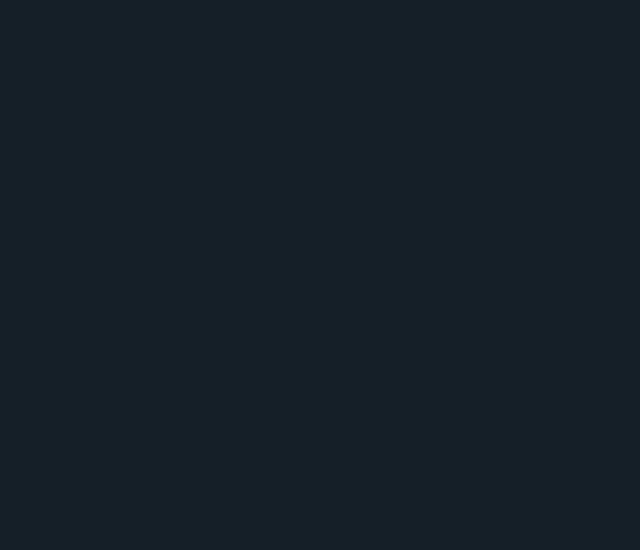
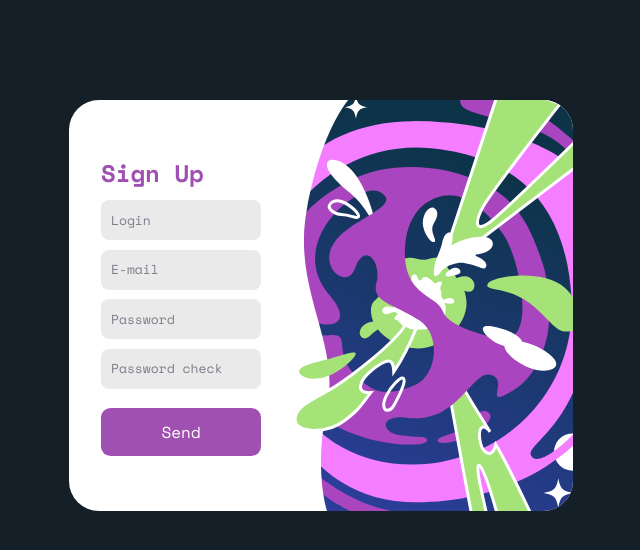
Before and after one commit to mayamolodec/astro-quiz-app, a React (Vite) app: page /signup in a window 1280 px wide. Before the commit this address had no page. Shown: the top 550 px of the page, without its empty margins (319-959 px from the left). Built offline with nearby package versions, Linux system fonts and the light colour scheme.

Commit message:
Add fields verification

```diff
--- a/src/App.jsx
+++ b/src/App.jsx
@@ -10,7 +10,7 @@ function App() {
     <>
       <Routes>
         <Route path="/quiz" element={<ListQuizzes />} />
-        <Route path="/regiform" element={< RegisterForm />} />
+        <Route path="/signup" element={< RegisterForm />} />
         <Route path="/quiz/:id" element={<QuizCard />} />
         <Route path="/" element={<Navigate to="/quiz" replace />} />
       </Routes>
--- a/src/components/RegisterForm/RegisterForm.module.scss
+++ b/src/components/RegisterForm/RegisterForm.module.scss
@@ -4,22 +4,9 @@ $border-width: 0.0625em;
 $border-radius: 1.875em;
 $border-radius-small: 0.6em;
 
-@keyframes fancyFade {
-    0% {
-        opacity: 0;
-        transform: scale(0.98);
-        filter: blur(0.25em);
-    }
-
-    100% {
-        opacity: 1;
-        transform: scale(1);
-        filter: blur(0);
-    }
-}
 
 .container {
-    animation: fancyFade 0.8s ease-out;
+    animation-fill-mode: both;
     display: flex;
     flex-direction: row;
     align-items: center;
@@ -29,6 +16,8 @@ $border-radius-small: 0.6em;
     width: 100%;
     max-width: fit-content;
     overflow: hidden;
+    animation: fancyFade 0.8s ease-out;
+
 
     &__form {
         margin: 2em;
@@ -37,6 +26,12 @@ $border-radius-small: 0.6em;
         gap: 0.6em;
         flex: 1;
         max-width: 10em;
+
+        &.shake {
+            animation-name: shake;
+            animation-duration: 0.4s;
+            animation-timing-function: linear;
+        }
     }
 
     &__form-headline {
@@ -50,6 +45,7 @@ $border-radius-small: 0.6em;
         border: none;
         background-color: #eaeaea;
         transition: background-color 0.2s;
+        padding: 0.10em 0.75em;
 
         &:hover {
             background-color: rgb(239, 226, 245);
@@ -64,7 +60,6 @@ $border-radius-small: 0.6em;
             color: #7d7e8a;
             font-family: "Space Mono", serif;
             font-size: small;
-            padding: 0.25em 0.75em;
         }
 
         &:not(:placeholder-shown) {
@@ -111,4 +106,39 @@ $border-radius-small: 0.6em;
 
         }
     }
+
+    @keyframes shake {
+
+        0%,
+        100% {
+            transform: translateX(0);
+        }
+
+        20%,
+        60% {
+            transform: translateX(-8px);
+        }
+
+        40%,
+        80% {
+            transform: translateX(8px);
+        }
+    }
+
+    @keyframes fancyFade {
+        0% {
+            opacity: 0;
+            transform: scale(0.98);
+            filter: blur(0.25em);
+        }
+
+        100% {
+            opacity: 1;
+            transform: scale(1);
+            filter: blur(0);
+        }
+    }
+
+
+
 }
--- a/src/components/RegisterForm/index.jsx
+++ b/src/components/RegisterForm/index.jsx
@@ -1,28 +1,63 @@
 import React from "react";
+import { useState } from "react";
 
 import regiFormImg from "../../assets/Frame5_2.svg";
 
 import styles from "./RegisterForm.module.scss"
 
 export default function RegisterForm() {
+    const [formData, setFormData] = useState({ login: "", email: "", password: "", passwordCheck: "" });
+    const [shake, setShake] = useState(false);
+    const handleChange = (e) => {
+        setFormData({ ...formData, [e.target.name]: e.target.value });
+    };
+
+    const handleSubmit = (e) => {
+        e.preventDefault();
+
+        if (!formData.login || !formData.email || !formData.password || !formData.passwordCheck) {
+            setShake(true);
+            setTimeout(() => setShake(false), 500);
+            console.log("Some fields are not filled-in!");
+            setTimeout(() => {
+                alert("Some fields are not filled-in!");
+            }, 400);
+
+            return;
+        }
+
+        if (formData.password != formData.passwordCheck) {
+            setShake(true);
+            setTimeout(() => setShake(false), 500);
+            console.log("The passwords are not the same!");
+            setTimeout(() => {
+                alert("The passwords are not the same!");
+            }, 400);
+
+            return;
+        }
+
+        console.log(formData);
+
+    };
 
     return (
         <>
-            <div className={styles["container"]}>
-                <form className={styles["container__form"]}>
+            <div className={styles.container}>
+                <form className={`${styles.container__form} ${shake ? styles["shake"] : ""}`} onSubmit={handleSubmit}>
                     <div className={styles["container__form-headline"]}>Sign Up</div>
-                    <input className={styles["container__form-input"]} type="text" name="login" placeholder="Login" />
+                    <input className={styles["container__form-input"]} type="text" name="login" placeholder="Login" value={formData.login} onChange={handleChange} />
 
-                    <input className={styles["container__form-input"]} type="email" name="email" placeholder="E-mail" />
+                    <input className={styles["container__form-input"]} type="email" name="email" placeholder="E-mail" value={formData.email} onChange={handleChange} />
 
-                    <input className={styles["container__form-input"]} type="password" name="password" placeholder="Password" />
+                    <input className={styles["container__form-input"]} type="password" name="password" placeholder="Password" value={formData.password} onChange={handleChange} />
 
-                    <input className={styles["container__form-input"]} type="password" name="passwordOK" placeholder="Password check" />
-                    <button className={styles["container__form-button"]} >
+                    <input className={styles["container__form-input"]} type="password" name="passwordCheck" placeholder="Password check" value={formData.passwordCheck} onChange={handleChange} />
+                    <button className={styles["container__form-button"]} type="submit">
                         Send
                     </button>
                 </form>
-                <img className={styles["container__img"]} src={regiFormImg} alt="Registration illustration" />
+                <img className={styles.container__img} src={regiFormImg} alt="Registration illustration" />
             </div>
         </>
     )
```
